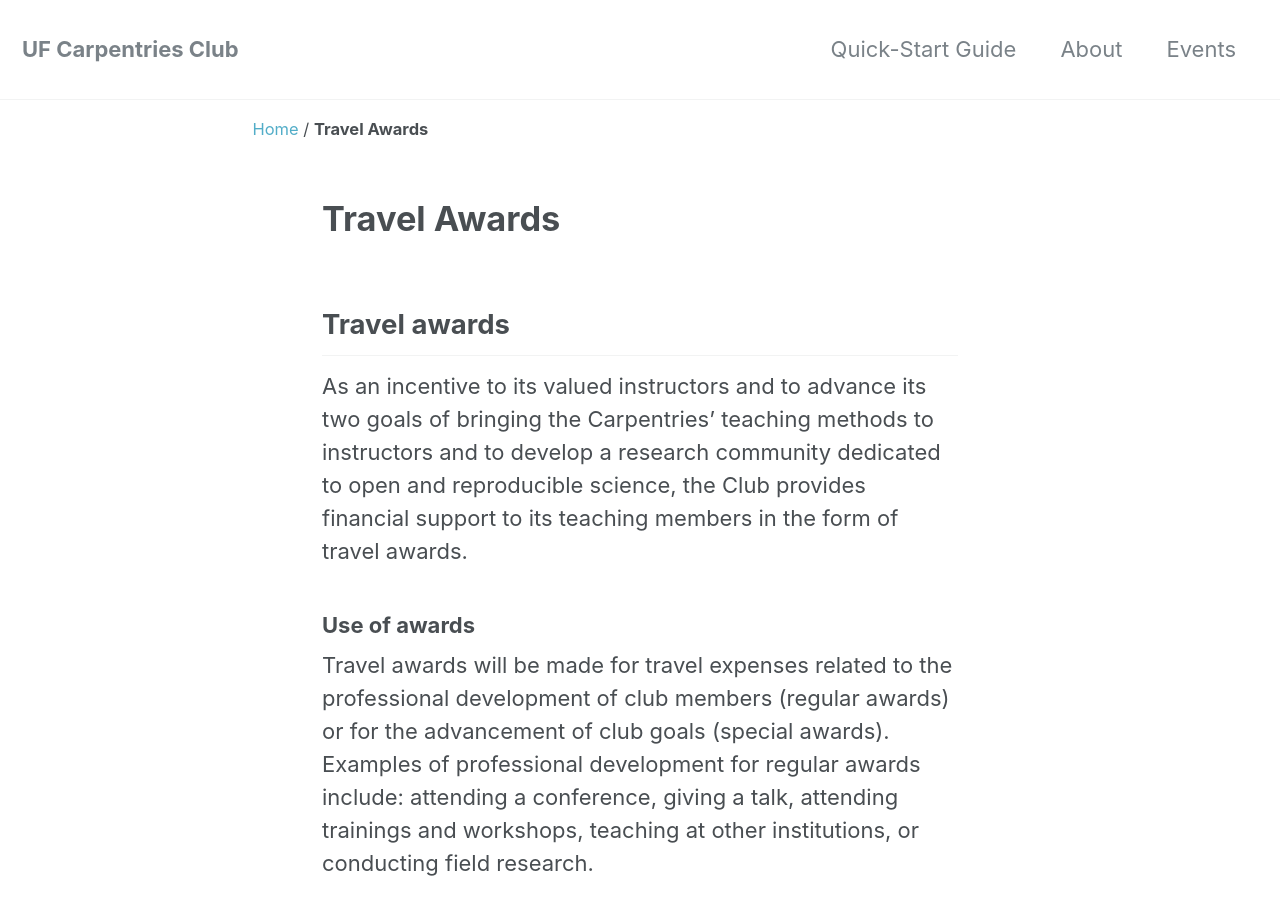
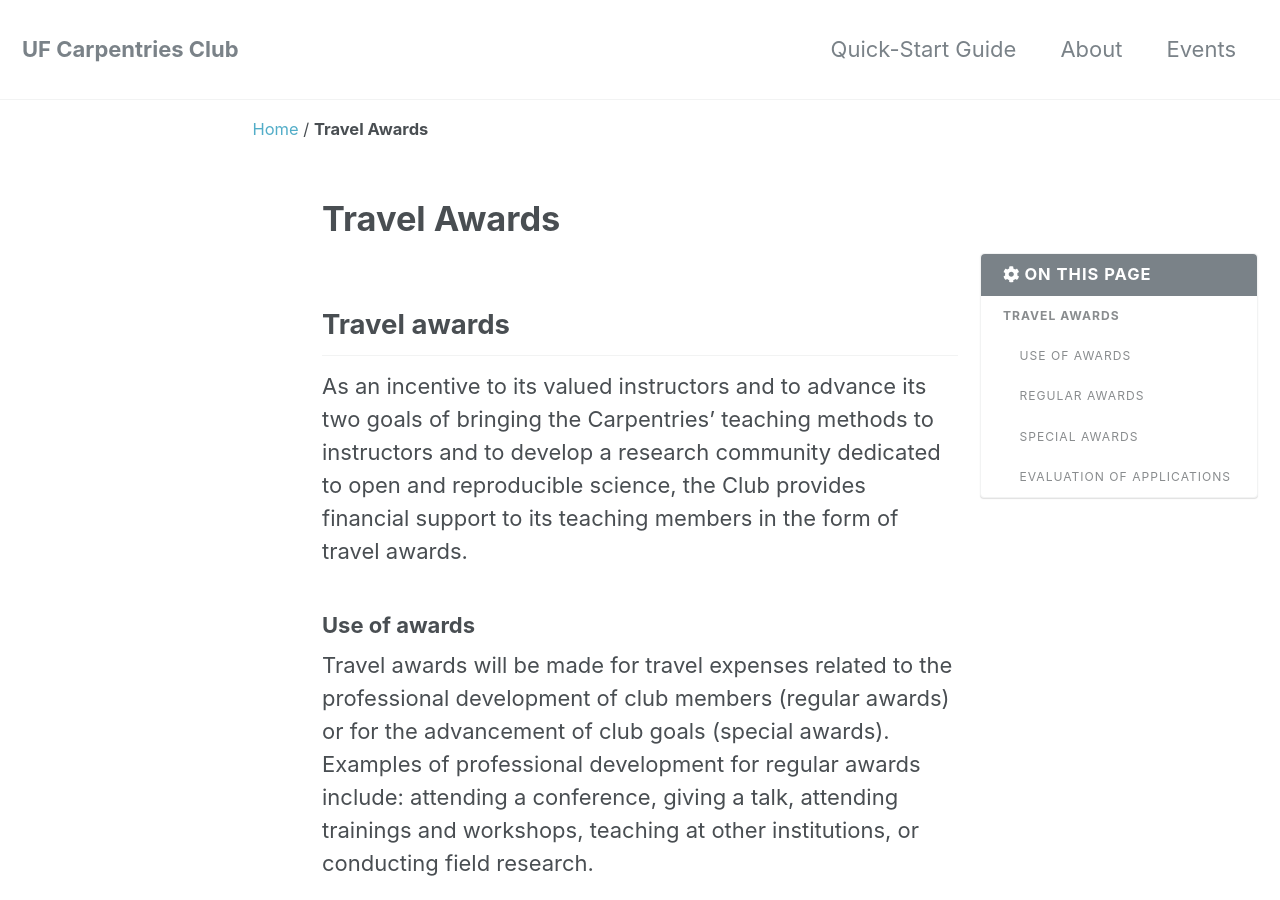
Before and after one commit to UF-Carpentry/website, a Jekyll site: the page built from _pages/awards.md, in a window 1280 px wide and 900 px high. Built offline with Jekyll 4.4.1, drawn with Linux system fonts in a browser that asks for light colours; nearby versions of some CDN libraries.

Commit message:
trying table of contents layout

```diff
--- a/_pages/awards.md
+++ b/_pages/awards.md
@@ -2,6 +2,9 @@
 layout: single
 permalink: /awards/
 title: Travel Awards
+toc: true
+toc_label: "On this page"
+toc_icon: "cog"
 ---
 
 ## Travel awards
```
Also changed, not shown: _pages/charter.md (+1 -0 lines).
